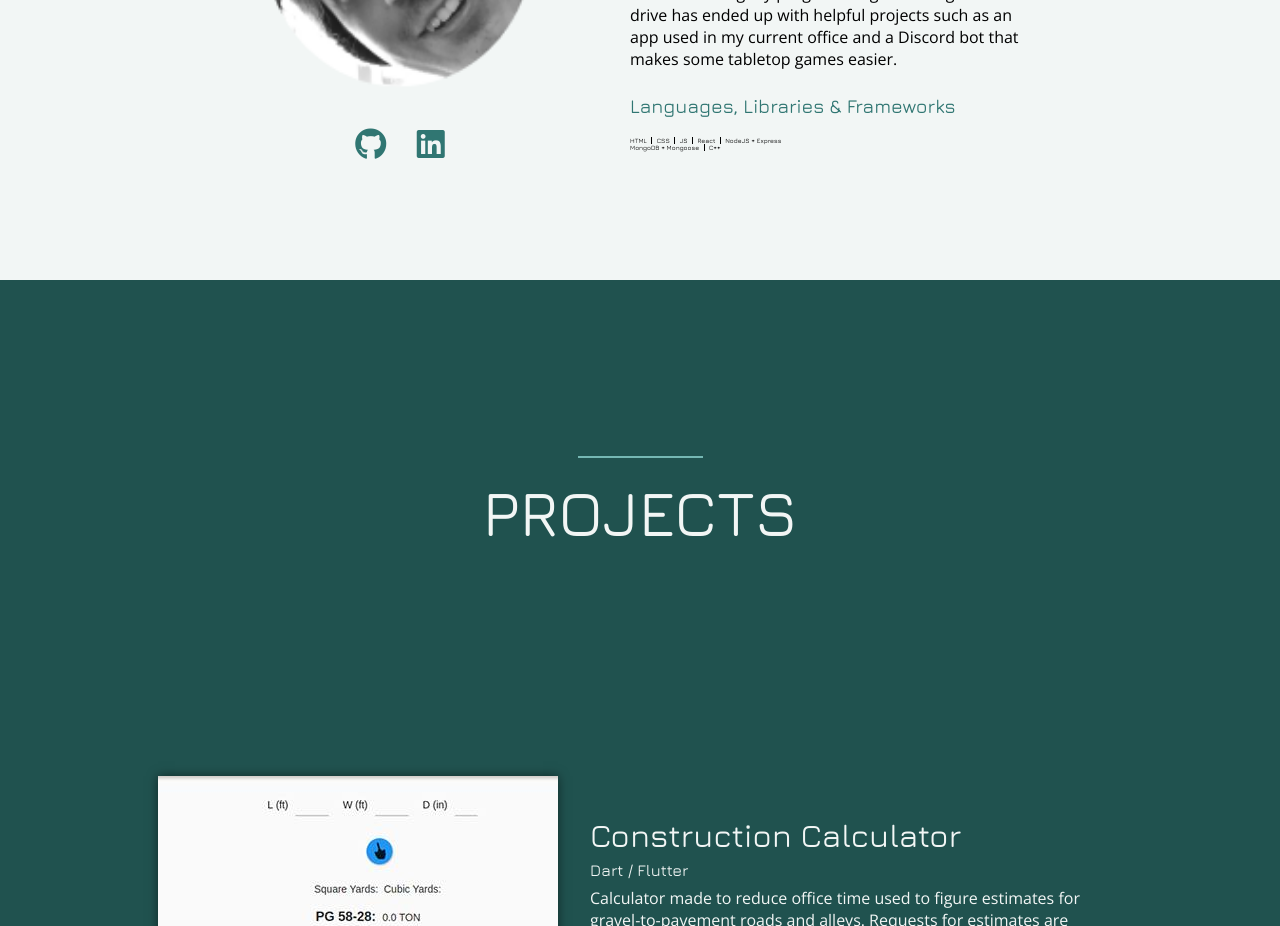
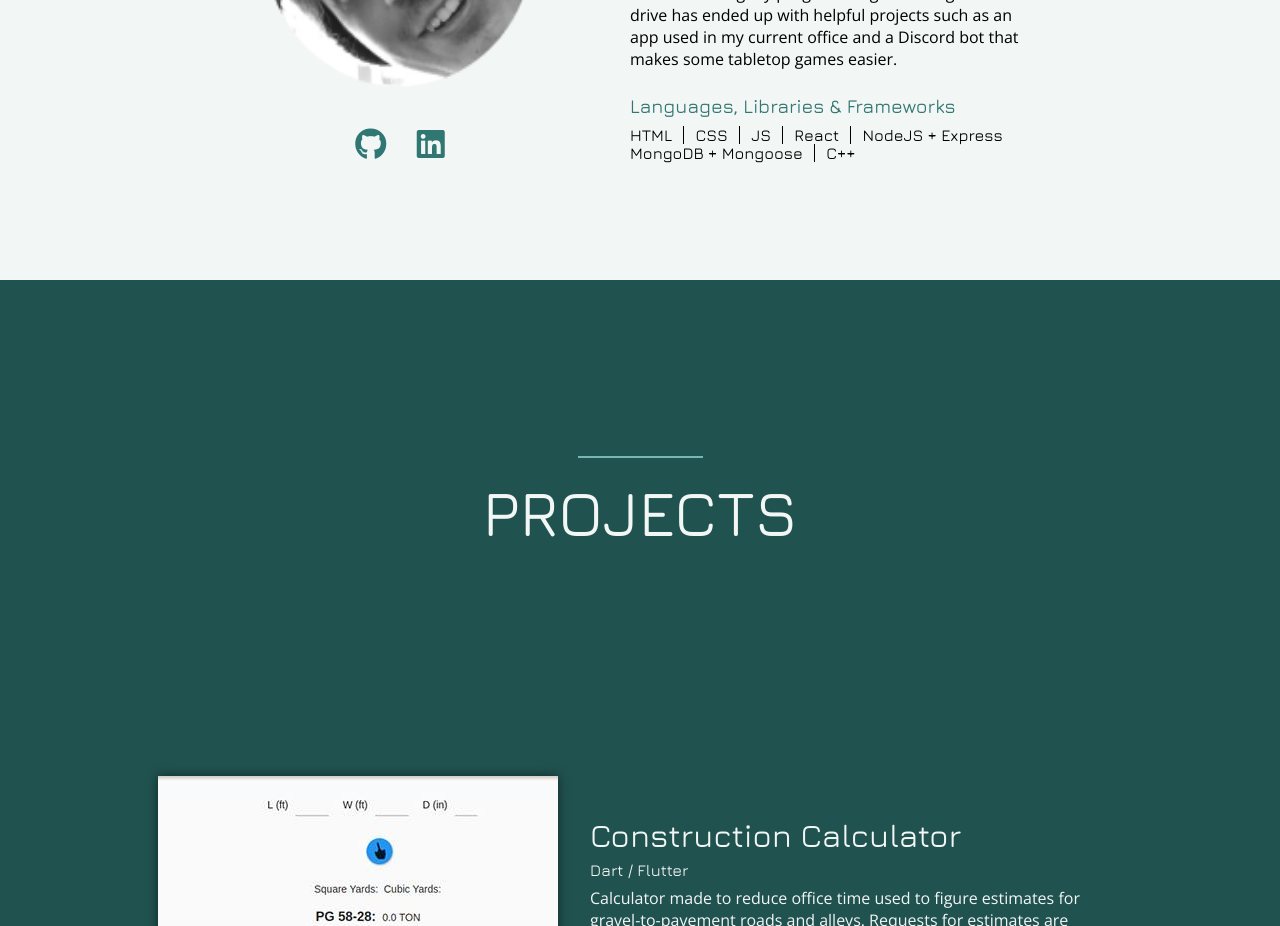
Before and after one commit to ajhanson22227/portfolio, a React (Create React App) app: page / in a window 1280 px wide. Shown: the part 1080-2006 px from the top of the page. Built offline with nearby package versions, Linux system fonts and the light colour scheme.

Commit message:
Change font size to something larger

```diff
--- a/src/components/Summary/Skills/Skills.css
+++ b/src/components/Summary/Skills/Skills.css
@@ -33,7 +33,7 @@
 .skill{
     width: fit-content;
     padding-right: .7em;
-    font-size: .4em;
+    font-size: 1em;
     font-family: jura;
 }
 
```
